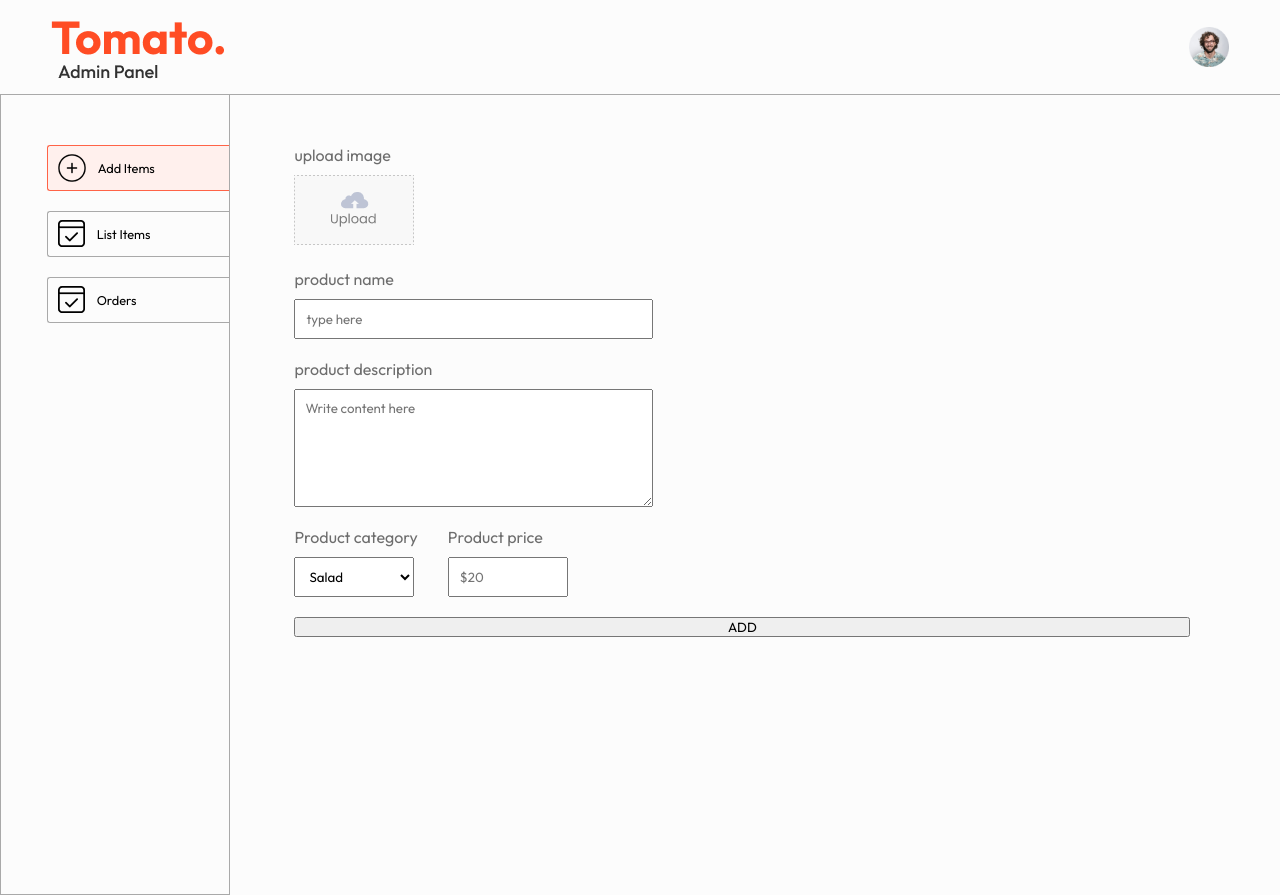
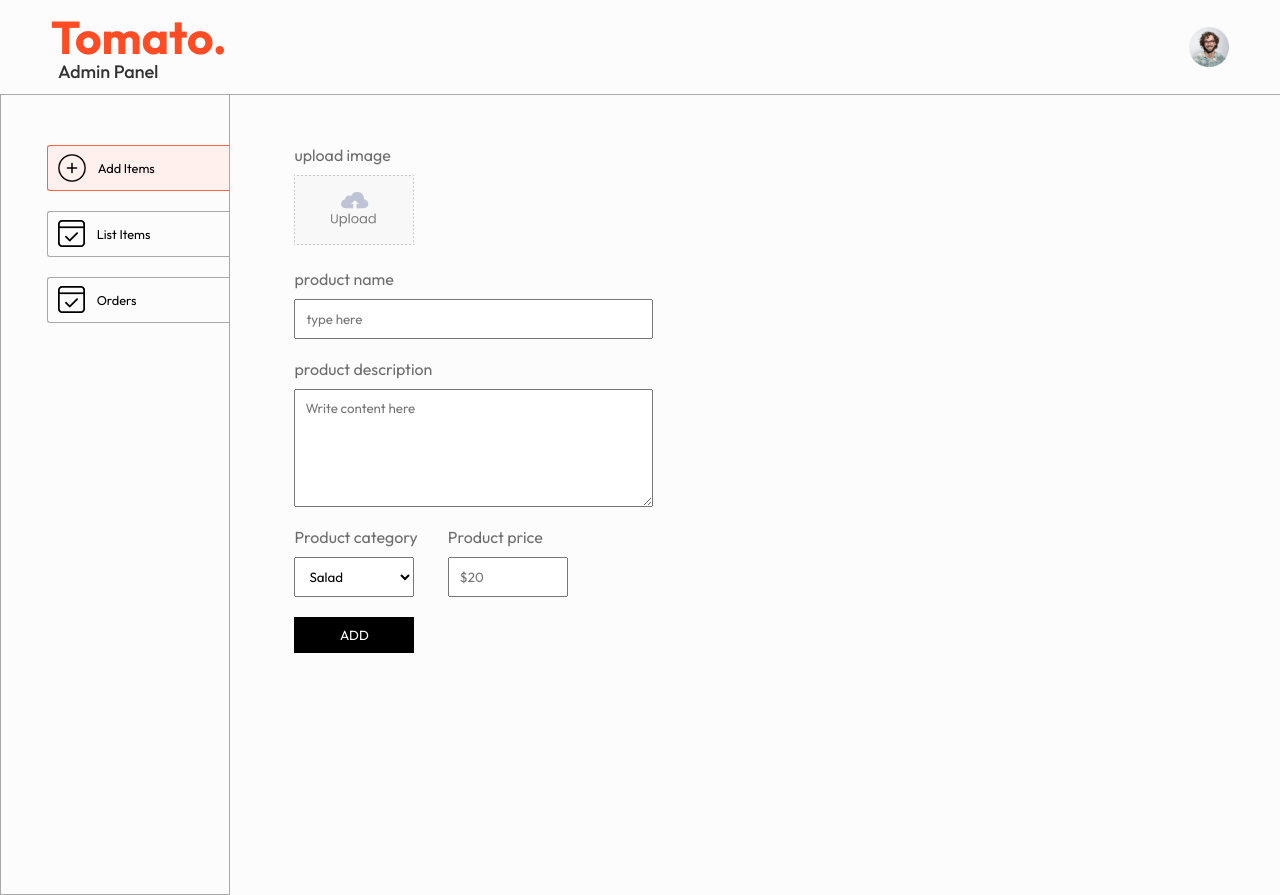
Before and after one commit to UdayChaudhary1/food-delivery-app, a React (Vite) app in the folder admin/: page /add in a window 1280 px wide. Built offline with nearby package versions, Linux system fonts and the light colour scheme.

Commit message:
Add background color and padding to button

```diff
--- a/admin/src/pages/Add/Add.css
+++ b/admin/src/pages/Add/Add.css
@@ -31,3 +31,12 @@
   max-width: 120px;
   padding: 10px;
 }
+
+.add-btn{
+  max-width: 120px;
+  border: none;
+  padding: 10px;
+  background-color: black;
+  color: white;
+  cursor: pointer;
+}
```
